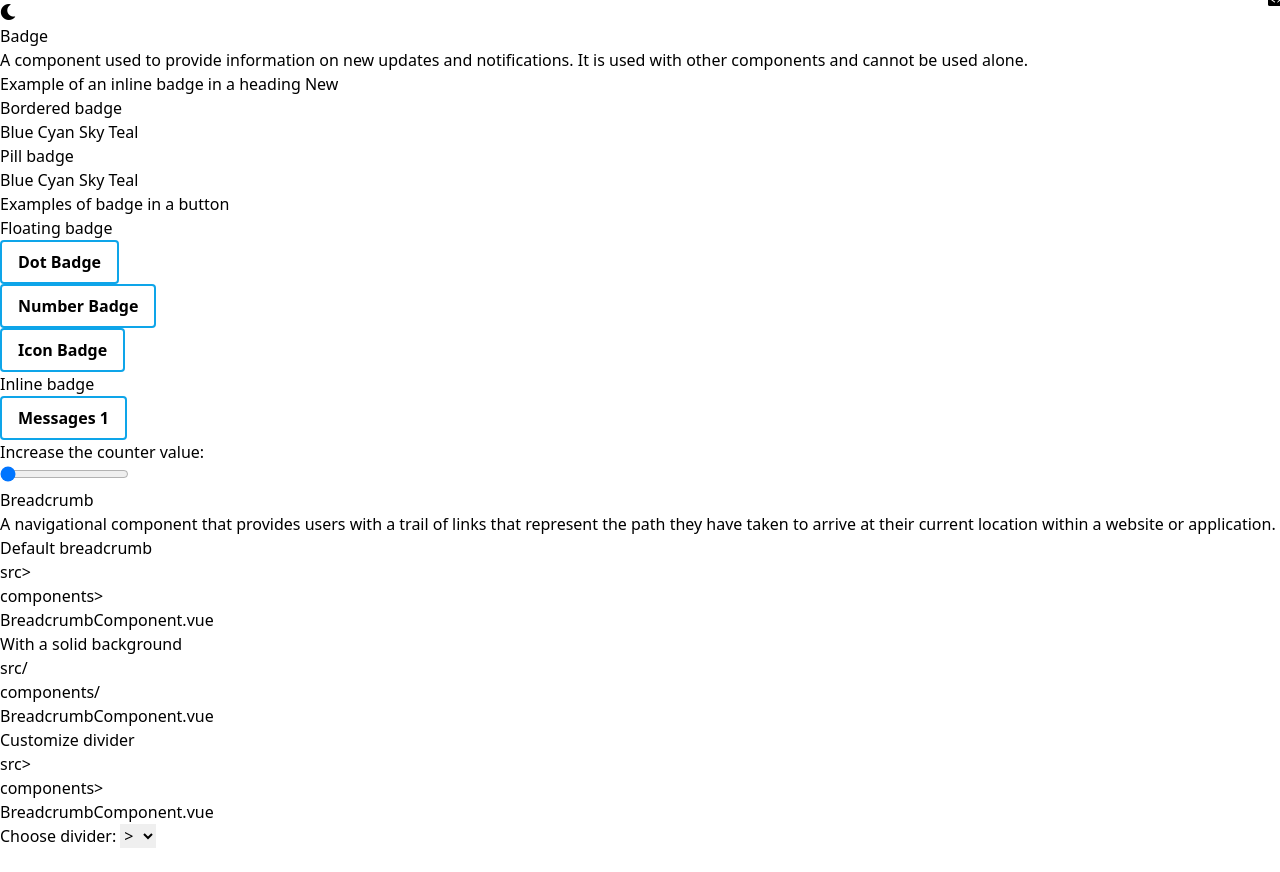
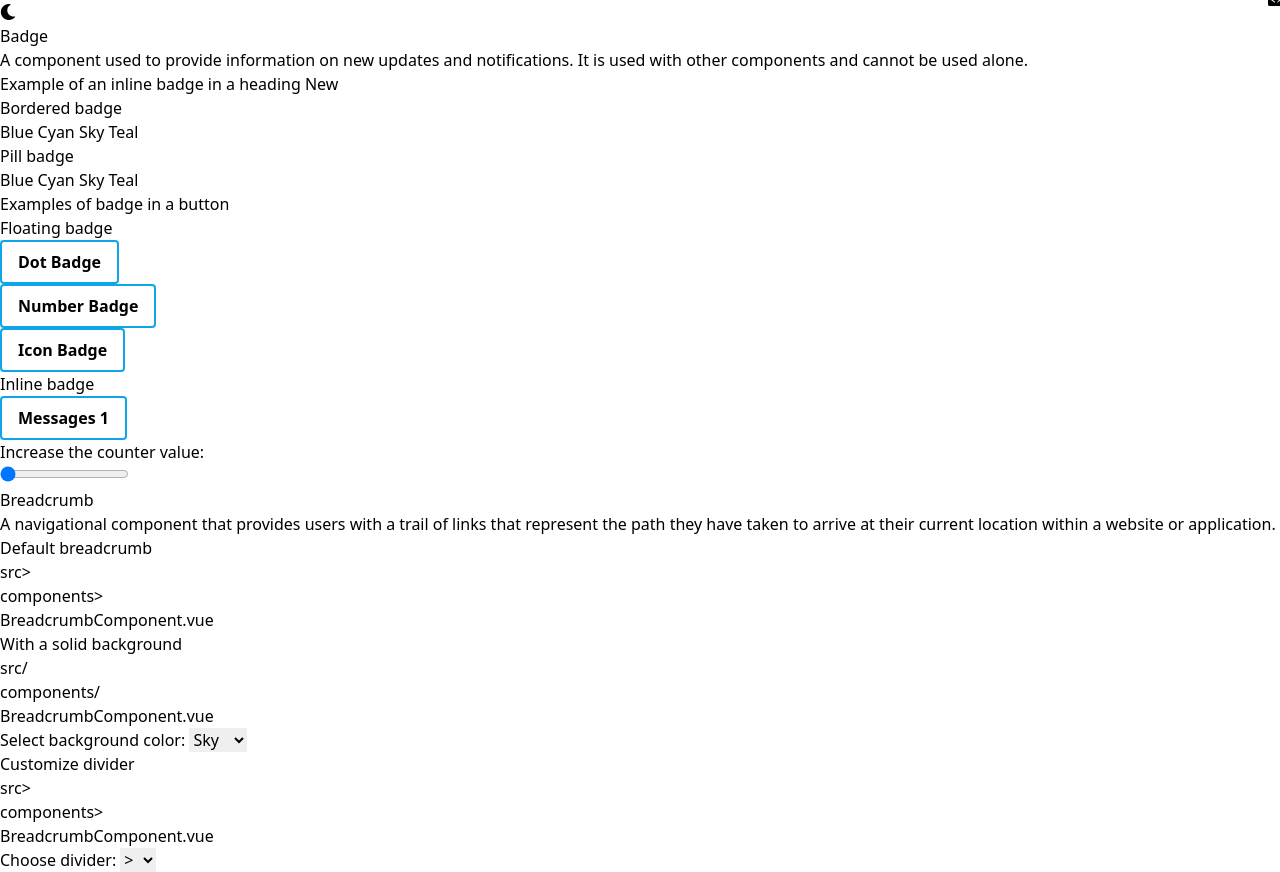
Before and after one commit to AlejandroP1028/Group-GCC_Vue-Component-Library, a Vue app: page / in a window 1280 px wide. Before the commit the page ends 848 px from the top, so only its background shows below. Built offline with nearby package versions, Linux system fonts and the light colour scheme.

Commit message:
breadcrumb updates

```diff
--- a/src/App.vue
+++ b/src/App.vue
@@ -50,7 +50,7 @@
         </div>
         <p class="text-black dark:text-white text-lg mb-2"> Inline badge </p>
         <div class="mb-10 bg-blue-100 dark:bg-gray-700 flex justify-center items-center overflow-x-auto">
-          <div class="p-10 flex items-center grid grid-cols-2 border-r-2 border-white dark:border-gray-800">
+          <div class="p-10 flex items-center grid grid-cols-2 border-r-2 border-white dark:border-gray-800 overflow-x-auto">
             <button class="badge-button bg-blue-500 hover:bg-blue-700 dark:bg-sky-700 dark:hover:bg-blue-800 w-52 text-white font-bold rounded mr-2">
               Messages
               <BadgeComponent type="number" :class="['relative ml-1', badgeNumber > 0 ? 'visible' : 'invisible']"> {{ badgeNumber }} </BadgeComponent>
@@ -58,7 +58,7 @@
           </div>
           <div class="flex items-center justify-center">
             <p class="text-black dark:text-white text-lg ml-10 mr-5"> Increase the counter value: </p>
-            <input type="range" min="1" max="99" v-model="badgeNumber" @input="updateBadgeNumber" class="h-2 w-40 appearance-none rounded-lg bg-white mt-1 outline-none dark:bg-gray-800">
+            <input type="range" min="1" max="99" v-model="badgeNumber" @input="updateBadgeNumber" class="h-2 w-40 appearance-none rounded-lg bg-white mt-1 mr-10 outline-none dark:bg-gray-800">
           </div>
         </div>
       </section>
@@ -71,15 +71,26 @@
           <BreadcrumbComponent :items="breadcrumbItems" />
         </div>
         <p class="text-black dark:text-white text-lg mb-2"> With a solid background </p>
-        <div class="justify-center mt-2 flex items-center text-black dark:text-white text-lg bg-blue-100 dark:bg-gray-700 p-10 mb-5 overflow-x-auto">
-          <BreadcrumbComponent :items="breadcrumbItems" type="solidbg" divider="/"/>
+        <div class="grid grid-cols-5 mt-2 text-black dark:text-white text-lg bg-blue-100 dark:bg-gray-700 mb-5 overflow-x-auto">
+          <div class="flex items-center justify-center col-span-3 border-r-2 border-solid border-white dark:border-gray-800 overflow-x-auto">
+            <BreadcrumbComponent :items="breadcrumbItems" type="solidbg" divider="/" :bgColor="selectedColor"/>
+          </div>
+          <div class="flex items-center p-10 col-span-2">
+            <label for="bgColor" class="text-black dark:text-white"> Select background color: </label>
+            <select id="bgColor" v-model="selectedColor" class="ml-2 p-2 rounded bg-white dark:bg-gray-800 dark:text-white">
+              <option value="cyan"> Cyan </option>
+              <option value="blue"> Blue </option>
+              <option value="teal"> Teal </option>
+              <option value="sky"> Sky </option>
+            </select>
+          </div>
         </div>
         <p class="text-black dark:text-white text-lg mb-2"> Customize divider </p>
         <div class="grid grid-cols-5 mt-2 text-black dark:text-white text-lg bg-blue-100 dark:bg-gray-700 mb-5 overflow-x-auto">
-          <div class="flex-shrink-0 flex items-center justify-center col-span-3 border-r-2 border-solid border-white dark:border-gray-800">
+          <div class="flex items-center justify-center col-span-3 border-r-2 border-solid border-white dark:border-gray-800 overflow-x-auto">
             <BreadcrumbComponent type="solidbg" :items="breadcrumbItems" :divider="selectedDivider"/>
           </div>
-          <div class="flex items-center p-10">
+          <div class="flex items-center p-10 col-span-2">
             <label for="divider" class="text-black dark:text-white"> Choose divider: </label>
             <select id="divider" v-model="selectedDivider" class="ml-2 p-2 rounded bg-white dark:bg-gray-800 dark:text-white">
               <option value="greaterthan"> > </option>
@@ -112,6 +123,7 @@ export default {
       badgeNumber: 1,
       isDarkMode: false,
       selectedDivider: 'greaterthan', //default divider
+      selectedColor: 'sky', //default solid bg
       breadcrumbItems: [
         { text: 'src', href: '#' },
         { text: 'components', href: '#' },
--- a/src/components/BreadcrumbComponent.vue
+++ b/src/components/BreadcrumbComponent.vue
@@ -31,12 +31,23 @@ export default {
     divider: {
       type: String,
       default: '>'
+    },
+    bgColor: {
+      type: String,
+      default: 'sky'
     }
   },
   computed: {
     breadcrumbClass() {
+      const colorClassMap = {
+        'blue': 'bg-blue-200 dark:bg-blue-600',
+        'cyan': 'bg-cyan-200 dark:bg-cyan-600',
+        'sky': 'bg-sky-200 dark:bg-sky-600',
+        'teal': 'bg-teal-200 dark:bg-teal-600'
+      };
       return {
-        'bg-sky-200 dark:bg-blue-600 border border-black dark:border-white px-4 py-2 rounded': this.type === 'solidbg'
+        [colorClassMap[this.bgColor]]: this.type === 'solidbg',
+        'border border-black dark:border-white px-4 py-2 rounded': this.type === 'solidbg'
       };
     },
     computedDivider() {
```
